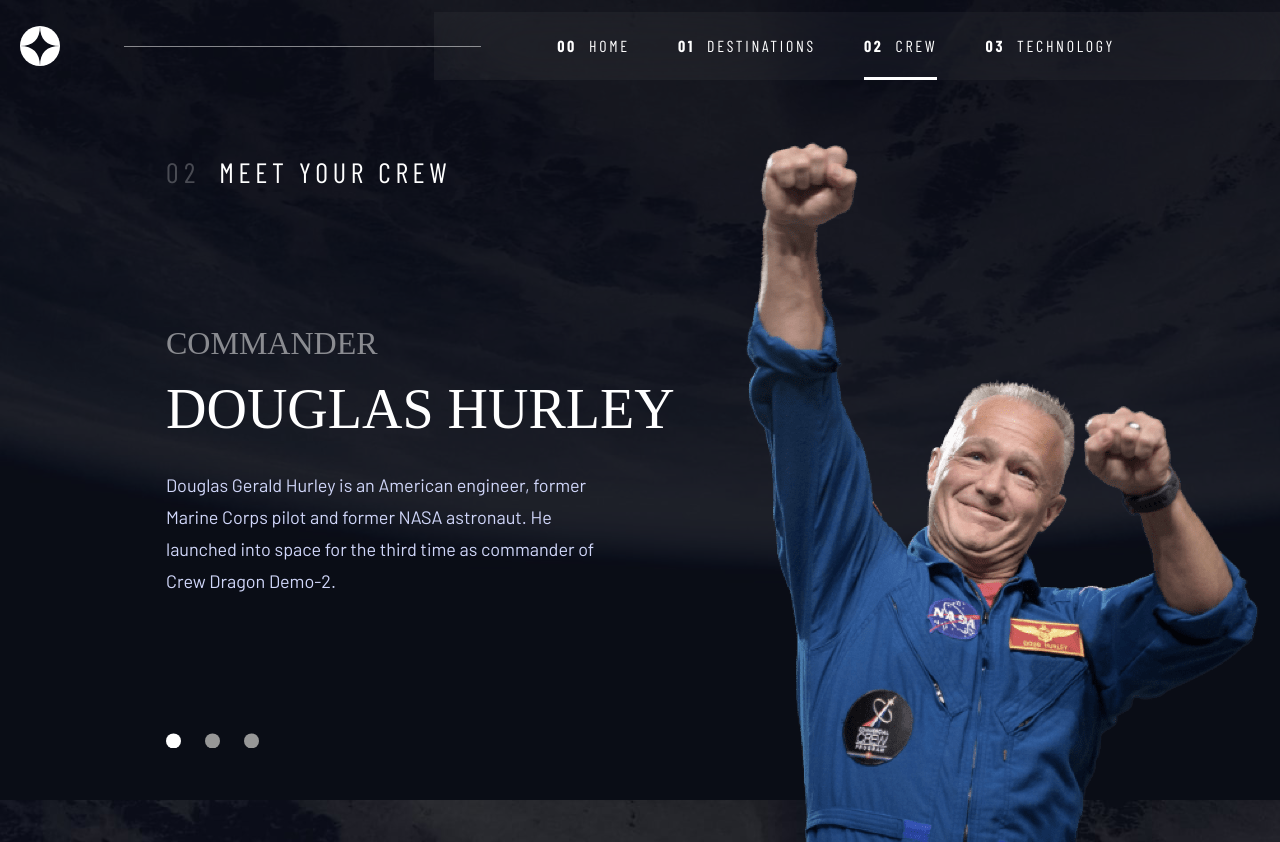
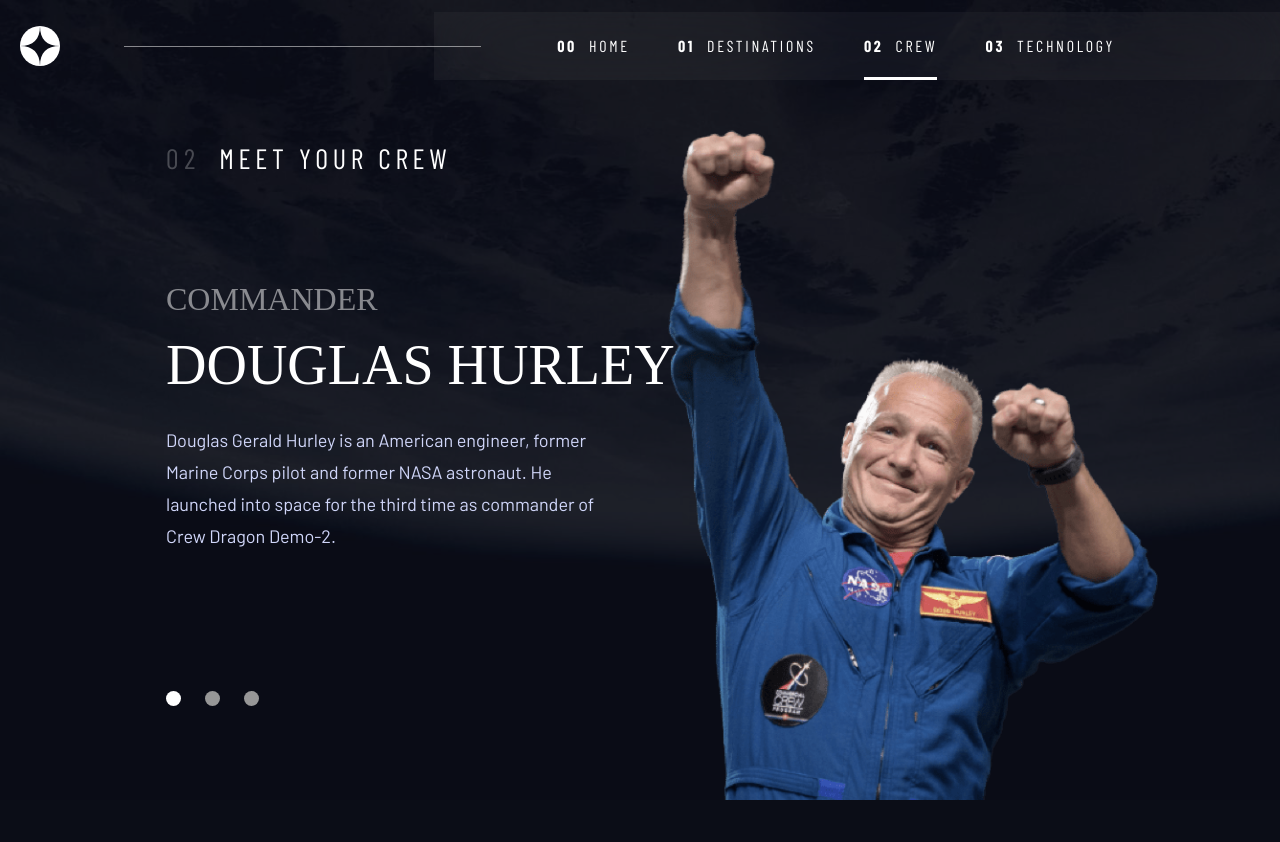
Before and after one commit to A-Awad1/Space-Tourism-Website, a Vue app: page /crew in a window 1280 px wide. After the commit the page ends 800 px from the top, so only its background shows below. Built offline with nearby package versions, Linux system fonts and the light colour scheme; a web font is replaced by a local one.

Commit message:
update crew view in desktop

```diff
--- a/src/views/CrewView.vue
+++ b/src/views/CrewView.vue
@@ -76,7 +76,7 @@
     display: grid;
     grid-template-columns: 1fr 1fr;
     grid-template-rows: auto 1fr auto;
-    padding: 62px 0 0 166px;
+    padding: 62px 137px 0 166px;
     justify-items: start;
   }
   > {
@@ -92,9 +92,7 @@
       }
       @include xLarge {
         grid-area: 1 / 1 / span 1 / span 1;
-        margin: 0 {
-          top: 14px;
-        }
+        margin: 0;
         gap: 24px;
         font-size: 28px;
       }
@@ -124,7 +122,7 @@
         overflow: hidden;
       }
       @include xLarge {
-        grid-area: 1 / 2 / span 3 / span 1;
+        grid-area: 2 / 2 / span 2 / span 1;
         overflow: visible;
         height: 100%;
       }
@@ -142,7 +140,10 @@
             max-height: 572px;
           }
           @include xLarge {
-            max-height: 100%;
+            position: absolute;
+            max-height: none;
+            height: calc(100% + 45px);
+            top: -45px;
           }
         }
       }
@@ -243,8 +244,11 @@
         }
         @include xLarge {
           font-size: 18px;
+          max-width: 444px;
           line-height: 32px;
-          max-width: 444px;
+          height: 160px;
+          // line-height: 3.5ex;
+          // height: calc(3.5ex * 4 + 15px);
           text: {
             align: start;
             wrap: wrap;
```
